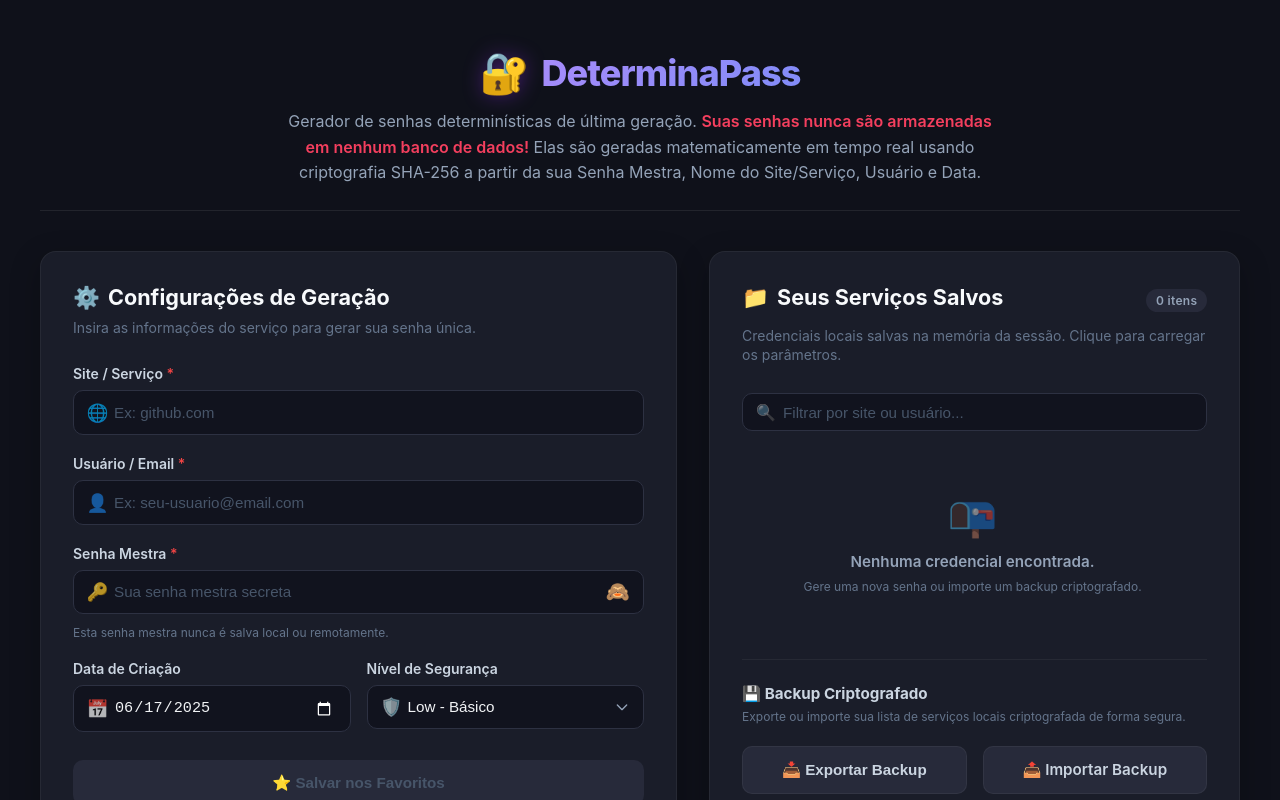
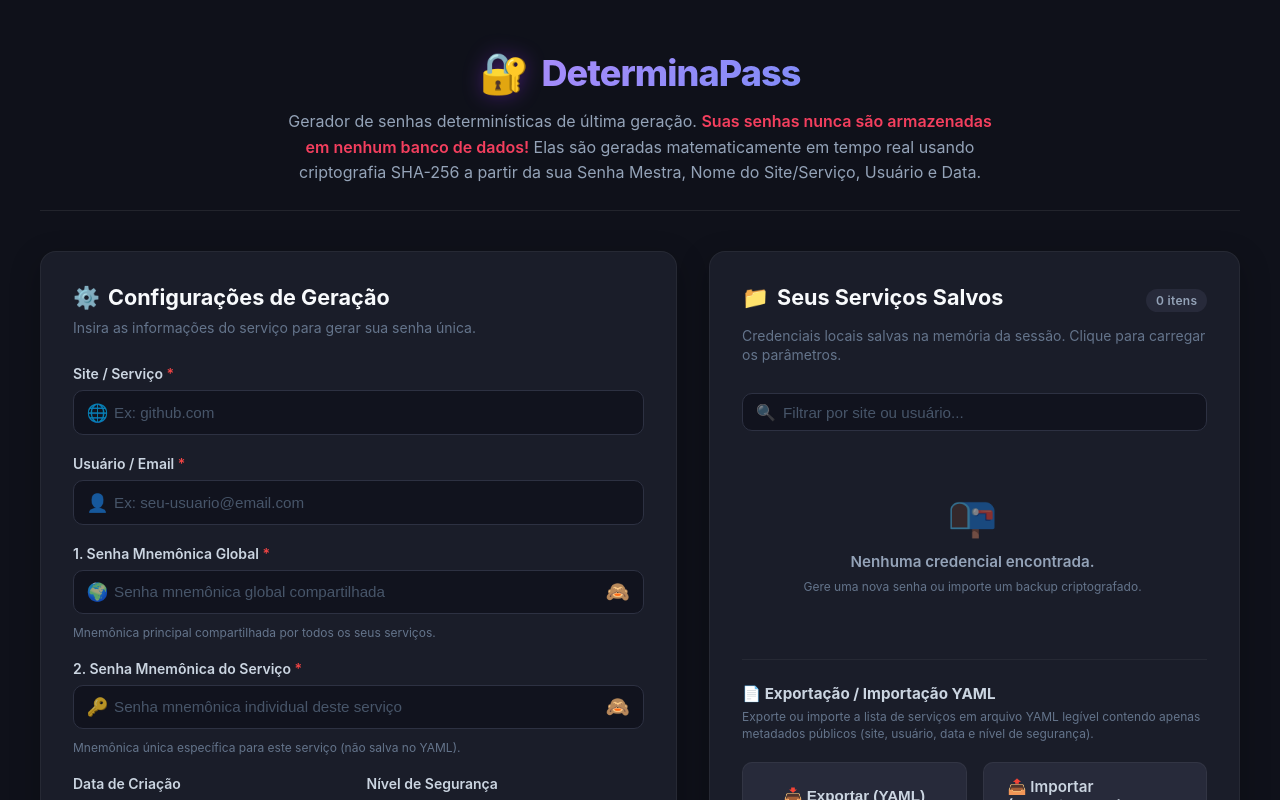
Before and after one commit to racoci/password-manager, an Angular app in the folder password-manager-app/: page / in a window 1280 px wide. Shown: the top 800 px of the page. Built offline with nearby package versions, Linux system fonts and the light colour scheme.

Commit message:
feat: export unencrypted public YAML and support dual mnemonic passwords

```diff
--- a/password-manager-app/src/app/app.html
+++ b/password-manager-app/src/app/app.html
@@ -53,29 +53,55 @@
         </div>
 
         <div class="form-group">
-          <label for="master">Senha Mestra <span class="required">*</span></label>
+          <label for="globalMaster">1. Senha Mnemônica Global <span class="required">*</span></label>
           <div class="input-wrapper">
-            <span class="input-icon">🔑</span>
+            <span class="input-icon">🌍</span>
             <input
-              id="master"
-              [type]="showMaster ? 'text' : 'password'"
-              name="master"
-              [(ngModel)]="master"
+              id="globalMaster"
+              [type]="showGlobalMaster ? 'text' : 'password'"
+              name="globalMaster"
+              [(ngModel)]="globalMaster"
               (ngModelChange)="generate()"
-              placeholder="Sua senha mestra secreta"
+              placeholder="Senha mnemônica global compartilhada"
               required
               class="form-control"
             />
             <button
               type="button"
               class="toggle-password-btn"
-              (click)="showMaster = !showMaster"
+              (click)="showGlobalMaster = !showGlobalMaster"
               title="Mostrar/Ocultar Senha"
             >
-              {{ showMaster ? '👁️' : '🙈' }}
+              {{ showGlobalMaster ? '👁️' : '🙈' }}
             </button>
           </div>
-          <small class="helper-text">Esta senha mestra nunca é salva local ou remotamente.</small>
+          <small class="helper-text">Mnemônica principal compartilhada por todos os seus serviços.</small>
+        </div>
+
+        <div class="form-group">
+          <label for="serviceMaster">2. Senha Mnemônica do Serviço <span class="required">*</span></label>
+          <div class="input-wrapper">
+            <span class="input-icon">🔑</span>
+            <input
+              id="serviceMaster"
+              [type]="showServiceMaster ? 'text' : 'password'"
+              name="serviceMaster"
+              [(ngModel)]="serviceMaster"
+              (ngModelChange)="generate()"
+              placeholder="Senha mnemônica individual deste serviço"
+              required
+              class="form-control"
+            />
+            <button
+              type="button"
+              class="toggle-password-btn"
+              (click)="showServiceMaster = !showServiceMaster"
+              title="Mostrar/Ocultar Senha"
+            >
+              {{ showServiceMaster ? '👁️' : '🙈' }}
+            </button>
+          </div>
+          <small class="helper-text">Mnemônica única específica para este serviço (não salva no YAML).</small>
         </div>
 
         <div class="form-row">
@@ -183,19 +209,19 @@
         </div>
       </div>
 
-      <!-- Footer / Ferramentas de Backup Criptografado -->
+      <!-- Footer / Ferramentas de Backup e Exportação -->
       <div class="backup-tools">
-        <h3 class="tool-title">💾 Backup Criptografado</h3>
-        <p class="tool-desc">Exporte ou importe sua lista de serviços locais criptografada de forma segura.</p>
+        <h3 class="tool-title">📄 Exportação / Importação YAML</h3>
+        <p class="tool-desc">Exporte ou importe a lista de serviços em arquivo YAML legível contendo apenas metadados públicos (site, usuário, data e nível de segurança).</p>
 
         <div class="backup-actions">
-          <button (click)="exportConfig()" class="btn btn-secondary flex-1">
-            <span>📥 Exportar Backup</span>
+          <button (click)="exportYaml()" class="btn btn-secondary flex-1">
+            <span>📥 Exportar (YAML)</span>
           </button>
 
           <label class="btn btn-secondary flex-1 file-input-label">
-            <span>📤 Importar Backup</span>
-            <input type="file" (change)="importConfig($event)" class="hidden-file-input" />
+            <span>📤 Importar (YAML/Backup)</span>
+            <input type="file" (change)="importConfig($event)" accept=".yaml,.yml,.enc,.json" class="hidden-file-input" />
           </label>
         </div>
       </div>
--- a/password-manager-app/src/app/app.ts
+++ b/password-manager-app/src/app/app.ts
@@ -14,7 +14,8 @@ import { ConfigService, PasswordRecord, SecurityLevel } from './config.service';
 export class App {
   site = '';
   user = '';
-  master = '';
+  globalMaster = '';
+  serviceMaster = '';
   created = new Date().toISOString().substring(0,10);
   password = '';
   level: SecurityLevel = SecurityLevel.Low;
@@ -28,7 +29,8 @@ export class App {
 
   records: PasswordRecord[] = [];
   searchQuery = '';
-  showMaster = false;
+  showGlobalMaster = false;
+  showServiceMaster = false;
   copied = false;
 
   constructor(private gen: PasswordGeneratorService, private config: ConfigService) {}
@@ -55,20 +57,27 @@ export class App {
     this.user = rec.user;
     this.created = rec.created;
     this.level = rec.level;
-    this.generate(); // Tenta recalcular a senha instantaneamente se houver senha mestra digitada
+    this.generate(); // Recalcula automaticamente se ambas as senhas mestras estiverem preenchidas
   }
 
   deleteRecord(id: string, event: Event) {
-    event.stopPropagation(); // Evitar disparar o clique do card de seleção
-    if (confirm('Deseja realmente remover esta credencial salva?')) {
+    event.stopPropagation();
+    if (confirm('Deseja realmente remover este serviço salvo?')) {
       this.config.removeRecord(id);
       this.loadRecords();
     }
   }
 
   async generate() {
-    if (this.site && this.user && this.master) {
-      this.password = await this.gen.generate(this.site, this.user, this.master, this.created, this.level);
+    if (this.site && this.user && this.globalMaster && this.serviceMaster) {
+      this.password = await this.gen.generate(
+        this.site,
+        this.user,
+        this.globalMaster,
+        this.serviceMaster,
+        this.created,
+        this.level
+      );
     } else {
       this.password = '';
     }
@@ -97,15 +106,13 @@ export class App {
     }, 2000);
   }
 
-  async exportConfig() {
-    const pw = prompt('Digite uma senha mestra para criptografar a exportação:') || '';
-    if (!pw) return;
-    const data = await this.config.export(pw);
-    const blob = new Blob([data], { type: 'text/plain' });
+  exportYaml() {
+    const data = this.config.exportYaml();
+    const blob = new Blob([data], { type: 'text/yaml;charset=utf-8;' });
     const url = URL.createObjectURL(blob);
     const a = document.createElement('a');
     a.href = url;
-    a.download = 'config.json.enc';
+    a.download = 'services.yaml';
     a.click();
     URL.revokeObjectURL(url);
   }
@@ -113,16 +120,30 @@ export class App {
   async importConfig(event: Event) {
     const input = event.target as HTMLInputElement;
     if (!input.files?.length) return;
-    const pw = prompt('Digite a senha mestra usada na criptografia da exportação:') || '';
-    if (!pw) return;
     const file = input.files[0];
+    const text = await file.text();
+
+    if (file.name.endsWith('.yaml') || file.name.endsWith('.yml') || text.trim().startsWith('services:')) {
+      this.config.importYaml(text);
+      this.loadRecords();
+      alert('Arquivo YAML público importado com sucesso!');
+      input.value = '';
+      return;
+    }
+
+    // Se for arquivo criptografado legado
+    const pw = prompt('Digite a senha mestra usada na criptografia do backup legado:') || '';
+    if (!pw) {
+      input.value = '';
+      return;
+    }
+
     try {
-      const text = await file.text();
       await this.config.import(pw, text.trim());
       this.loadRecords();
-      alert('Configuração importada com sucesso!');
+      alert('Configuração legada importada com sucesso!');
     } catch (e) {
-      alert('Erro ao descriptografar arquivo. Senha incorreta ou arquivo corrompido.');
+      alert('Erro ao descriptografar arquivo.');
     } finally {
       input.value = '';
     }
--- a/password-manager-app/src/app/config.service.ts
+++ b/password-manager-app/src/app/config.service.ts
@@ -65,6 +65,49 @@ export class ConfigService {
     this.config.records = this.config.records.filter(r => r.id !== id);
   }
 
+  exportYaml(): string {
+    let yaml = 'services:\n';
+    for (const rec of this.config.records) {
+      yaml += `  - site: "${rec.site}"\n`;
+      yaml += `    user: "${rec.user}"\n`;
+      yaml += `    updated: "${rec.created}"\n`;
+      yaml += `    security_level: ${rec.level}\n`;
+    }
+    return yaml;
+  }
+
+  importYaml(yamlText: string) {
+    const lines = yamlText.split('\n');
+    let currentRec: Partial<PasswordRecord> | null = null;
+    const records: PasswordRecord[] = [];
+
+    for (const line of lines) {
+      const trimmed = line.trim();
+      if (trimmed.startsWith('- site:')) {
+        if (currentRec && currentRec.site && currentRec.user) {
+          records.push(currentRec as PasswordRecord);
+        }
+        currentRec = {
+          id: Date.now().toString() + Math.random().toString().substring(2, 6),
+          site: trimmed.replace('- site:', '').replace(/"/g, '').trim(),
+          level: SecurityLevel.Low
+        };
+      } else if (currentRec && trimmed.startsWith('user:')) {
+        currentRec.user = trimmed.replace('user:', '').replace(/"/g, '').trim();
+      } else if (currentRec && trimmed.startsWith('updated:')) {
+        currentRec.created = trimmed.replace('updated:', '').replace(/"/g, '').trim();
+      } else if (currentRec && trimmed.startsWith('security_level:')) {
+        currentRec.level = parseInt(trimmed.replace('security_level:', '').trim(), 10) || SecurityLevel.Low;
+      }
+    }
+
+    if (currentRec && currentRec.site && currentRec.user) {
+      records.push(currentRec as PasswordRecord);
+    }
+
+    this.config.records = records;
+  }
+
   async export(password: string): Promise<string> {
     const data = JSON.stringify(this.config);
     const enc = new TextEncoder().encode(data);
--- a/password-manager-app/src/app/password-generator.service.ts
+++ b/password-manager-app/src/app/password-generator.service.ts
@@ -8,12 +8,13 @@ export class PasswordGeneratorService {
   async generate(
     site: string,
     user: string,
-    master: string,
+    globalMaster: string,
+    serviceMaster: string,
     created: string,
     level: SecurityLevel = SecurityLevel.Low
   ): Promise<string> {
-    // Incluir o nível de segurança na semente para mudar a senha completamente a cada nível
-    const data = `${site}|${user}|${created}|${master}|${level}`;
+    // Incluir o nível de segurança e ambas as senhas mnemônicas na semente
+    const data = `${site}|${user}|${created}|${globalMaster}|${serviceMaster}|${level}`;
     const enc = new TextEncoder().encode(data);
     let hash = await crypto.subtle.digest('SHA-256', enc);
 
```
Also changed, not shown: 1 other file (tests, documents, lock files or other folders).
